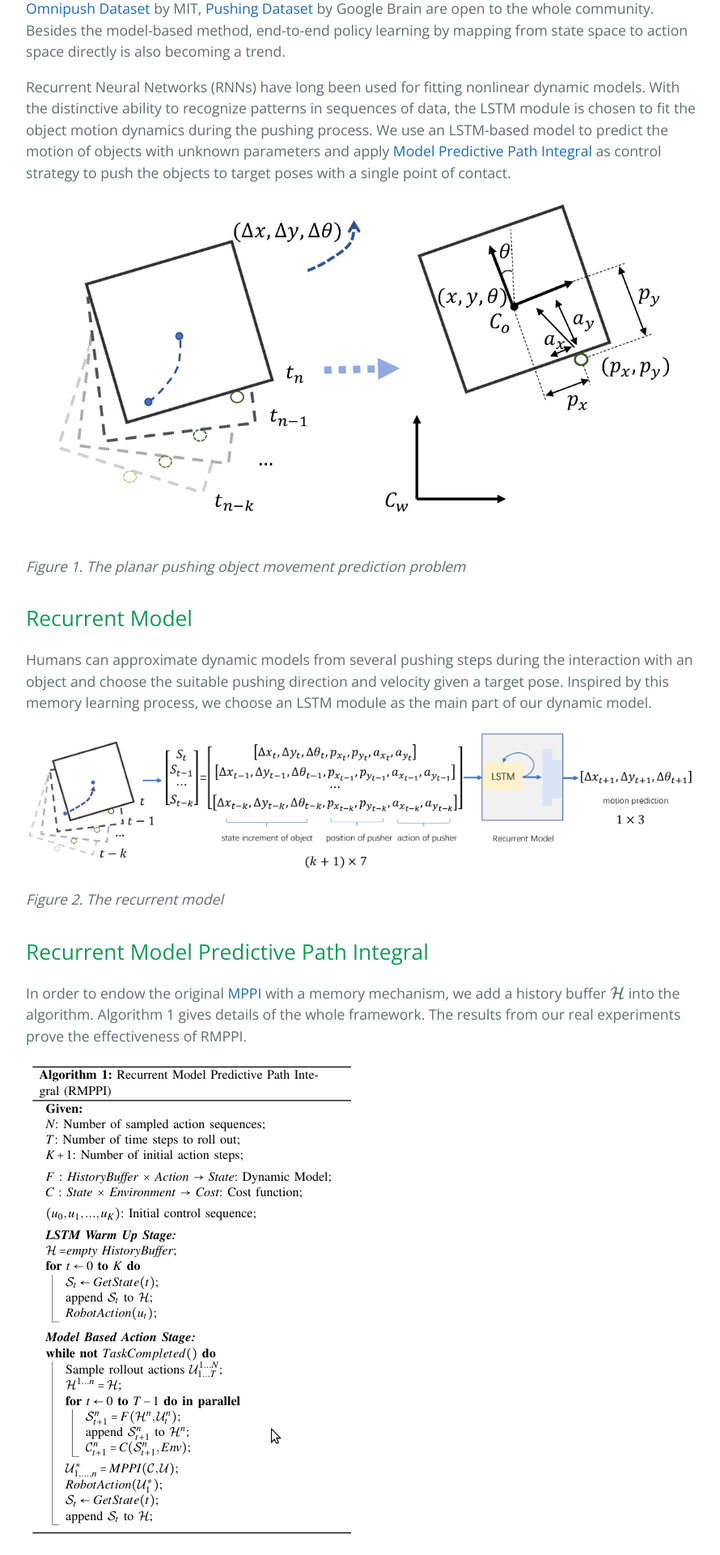
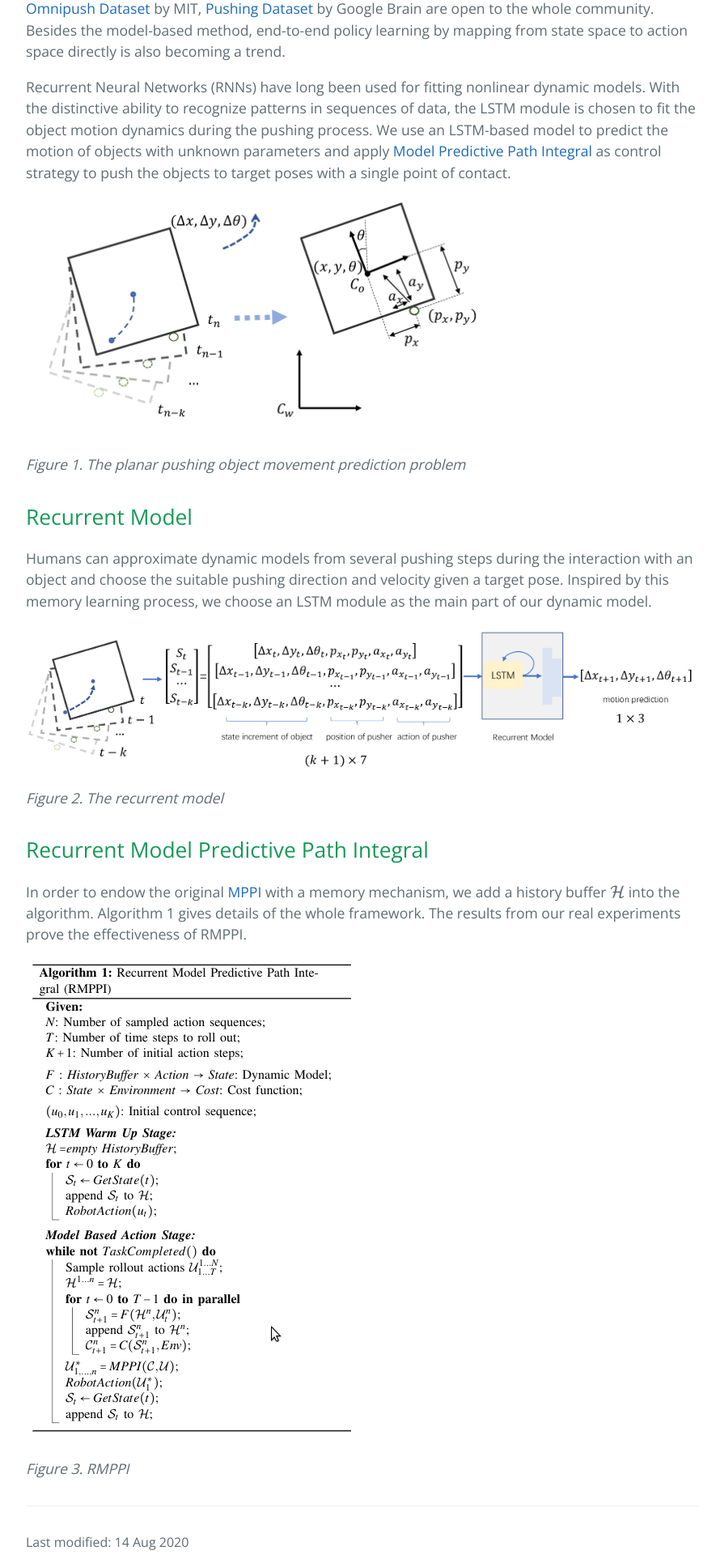
Before and after one commit to Smilels/Smilels.github.io, a Jekyll site: the page built from _posts/2020-08-12-Self-Adapting-Recurrent-Models-for-Object-Pushing-from-Learning-in-Simulation.md, in a window 1280 px wide. Shown: the part 832-2752 px from the top of the page at 81% size, without its empty margins (192-1082 px from the left). Built offline with Jekyll 4.4.1, drawn with Linux system fonts in a browser that asks for light colours; formulas are drawn with MathJax 3.

Commit message:
first blog

```diff
--- a/_posts/2020-08-12-Self-Adapting-Recurrent-Models-for-Object-Pushing-from-Learning-in-Simulation.md
+++ b/_posts/2020-08-12-Self-Adapting-Recurrent-Models-for-Object-Pushing-from-Learning-in-Simulation.md
@@ -16,7 +16,7 @@ With the distinctive ability to recognize patterns in sequences of data, the LST
 and apply [Model Predictive Path Integral](https://homes.cs.washington.edu/~bboots/files/InformationTheoreticMPC.pdf) as control strategy to push the objects to target poses with a single point of contact.
 
 ![Planar pushing object motion prediction problem]({{ site.url }}/data/images/self-adapting-description.png)
-{: style="width: 100%;" class="center"}
+{: style="width: 70%;" class="center"}
 *Figure 1. The planar pushing object movement prediction problem*
 
 ## Recurrent Model
```
